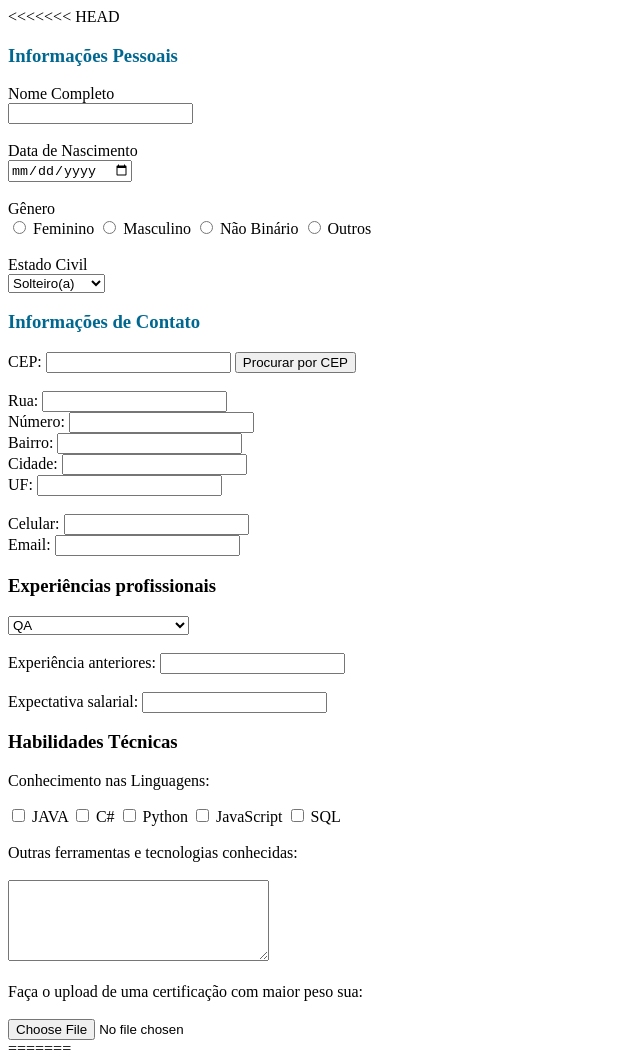
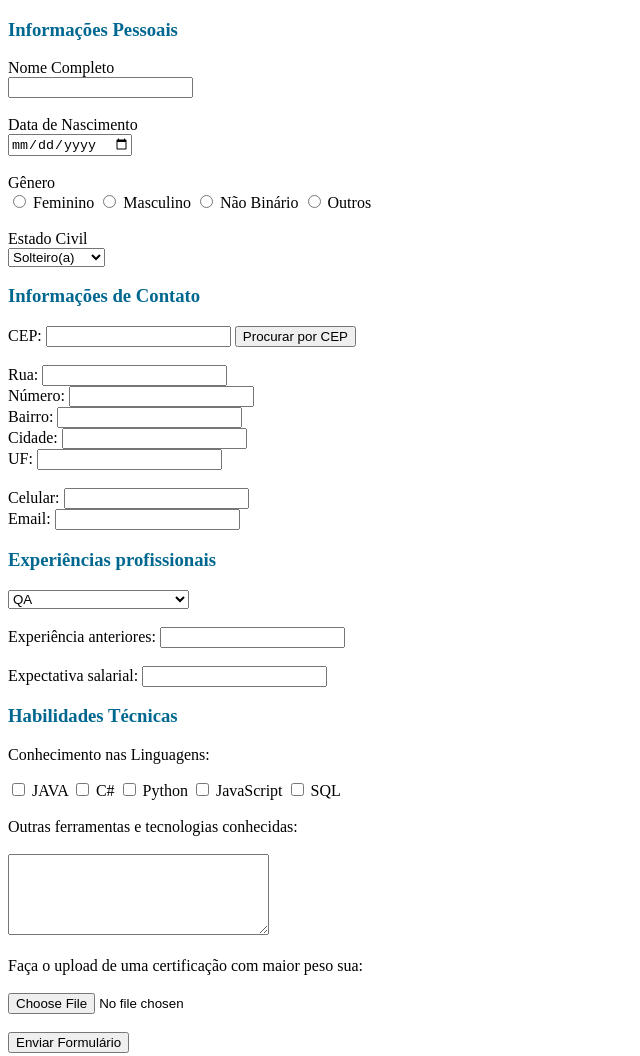
Before and after one commit to caroline-recla/talentos-GR, a plain HTML site: page talentosGR.html in a window 1280 px wide. Shown: the top 1056 px of the page, without its empty margins (0-640 px from the left). Drawn offline with Linux system fonts and the light colour scheme.

Commit message:
fix: ajuste para pull com novo nome do arquivo

```diff
--- a/talentosGR.html
+++ b/talentosGR.html
@@ -7,154 +7,6 @@
     <link href="talentosGR.css" rel="stylesheet" type="text/css" />
   </head>
 
-<<<<<<< HEAD
-  <body>
-    <form>
-      <div class="informacoes-pessoais">
-        <h3 id="tituloIformacoesPessoais">Informações Pessoais</h3>
-        <label for="fnome">Nome Completo</label><br />
-        <input type="text" id="fnome" name="fnome" required /><br /><br />
-
-        <label for="ldate">Data de Nascimento</label><br />
-        <input type="date" id="lname" name="ldate" required /><br /><br />
-
-        <label for="genero">Gênero</label><br />
-        <input type="radio" id="feminino" name="genero" value="feminino" />
-        <label for="feminino">Feminino</label>
-        <input type="radio" id="masculino" name="genero" value="masculino" />
-        <label for="masculino">Masculino</label>
-        <input
-          type="radio"
-          id="nao-binario"
-          name="genero"
-          value="nao-binario"
-        />
-        <label for="nao-binario">Não Binário</label>
-        <input type="radio" id="outros" name="genero" value="outros" />
-        <label for="outros">Outros</label><br /><br />
-
-        <label>Estado Civil</label><br />
-        <select name="select">
-          <option value="solteiro" selected>Solteiro(a)</option>
-          <option value="casado">Casado(a)</option>
-          <option value="separado">Separado(a)</option>
-          <option value="divorciado">Divorcido(a)</option>
-          <option value="viuvo">Viúvo(a)</option>
-        </select>
-      </div>
-
-      <div id="endereco">
-        <h3 id="tituloIformacoesContato">Informações de Contato</h3>
-
-        <label for="cep">CEP:</label>
-        <input type="text" id="cep" name="cep" maxlength="9" required />
-        <button type="button" onclick="getEndereco()">Procurar por CEP</button
-        ><br /><br />
-
-        <label for="logradouro">Rua:</label>
-        <input type="text" id="logradouro" name="logradouro" readonly /><br />
-
-        <label for="numero">Número:</label>
-        <input type="text" id="numero" name="numero" readonly /><br />
-
-        <label for="bairro">Bairro:</label>
-        <input type="text" id="bairro" name="bairro" readonly /><br />
-
-        <label for="localidade">Cidade:</label>
-        <input type="text" id="localidade" name="localidade" readonly /><br />
-
-        <label for="uf">UF:</label>
-        <input type="text" id="uf" name="uf" readonly /><br /><br />
-
-        <label for="celular">Celular:</label>
-        <input type="tel" id="celular" name="celular" /><br />
-
-        <label for="email">Email:</label>
-        <input type="email" id="email" name="email" /><br />
-      </div>
-
-      <div class="informacoes-profissionais">
-        <h3>Experiências profissionais</h3>
-
-        <select name="cargo-desejado" id="cargo-desejado">
-          <option value="QA">QA</option>
-          <option value="desenvolvedor-backend">Desenvolvedor Backend</option>
-          <option value="desenvolvedor-frontend">Desenvolvedor Frontend</option>
-          <option value="dados">Dados</option>
-          <option value="desenvolvedor-wordPress">
-            Desenvolvedor WordPress
-          </option>
-          <option value="devops">Devops</option>
-        </select>
-
-        <br />
-        <br />
-        <label for="experiencia-anterior">Experiência anteriores: </label>
-        <input
-          type="text"
-          name="experiencia-anterior"
-          id="experiencia-anterior"
-        />
-
-        <br />
-        <br />
-
-        <label for="expectativa-salarial">Expectativa salarial: </label>
-        <input
-          type="number"
-          name="expectativa-salarial"
-          id="expectativa-salarial"
-        />
-      </div>
-
-      <div class="habilidades-tecnicas">
-        <h3>Habilidades Técnicas</h3>
-        <p>Conhecimento nas Linguagens:</p>
-
-        <input type="checkbox" name="java" id="java" />
-        <label for="java">JAVA</label>
-
-        <input type="checkbox" name="c#" id="c#" />
-        <label for="c#">C#</label>
-
-        <input type="checkbox" name="python" id="python" />
-        <label for="python">Python</label>
-
-        <input type="checkbox" name="javaScript" id="javascript" />
-        <label for="javascript">JavaScript</label>
-
-        <input type="checkbox" name="sql" id="sql" />
-        <label for="sql">SQL</label>
-
-        <br />
-        <br />
-
-        <label for="ferramentas-tecnologias"
-          >Outras ferramentas e tecnologias conhecidas:</label
-        >
-        <br />
-        <br />
-        <textarea
-          name="ferramentas-tecnologias"
-          id="ferramentas-tecnologias"
-          cols="30"
-          rows="5"
-        ></textarea>
-
-        <br />
-        <br />
-
-        <label for="certificacoes"
-          >Faça o upload de uma certificação com maior peso sua:</label
-        >
-        <br />
-        <br />
-        <input type="file" name="certificacoes" id="certificacoes" />
-      </div>
-    </form>
-  </body>
-</html>
-=======
 <body>
     <script src="talentosGR.js"></script>
     <form>
@@ -291,4 +143,3 @@
     <script src="talentosGR.js"></script>
 
 </html>
->>>>>>> 59f58885ea476920239a66c7f42289e63ad658b0
```
